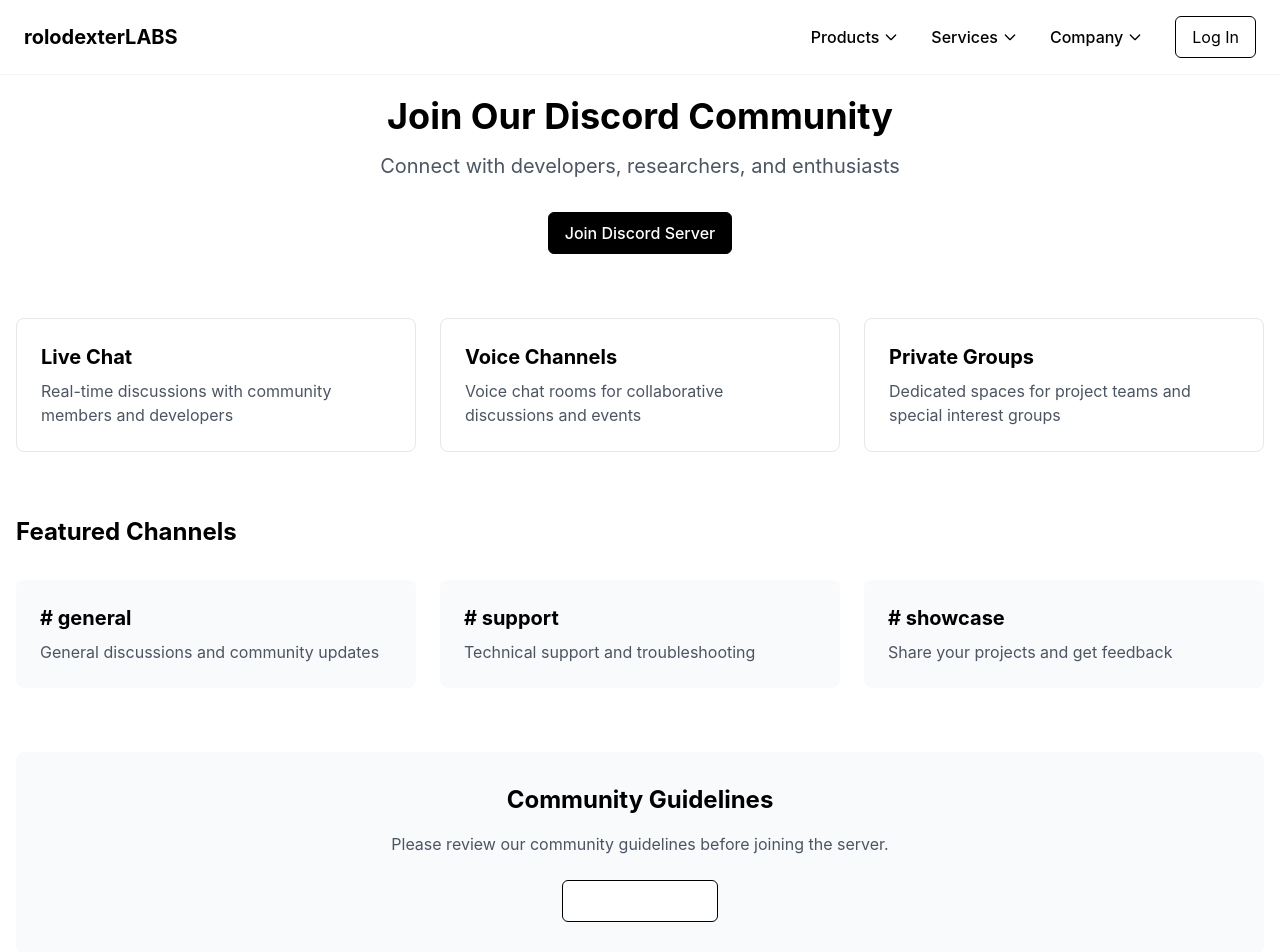
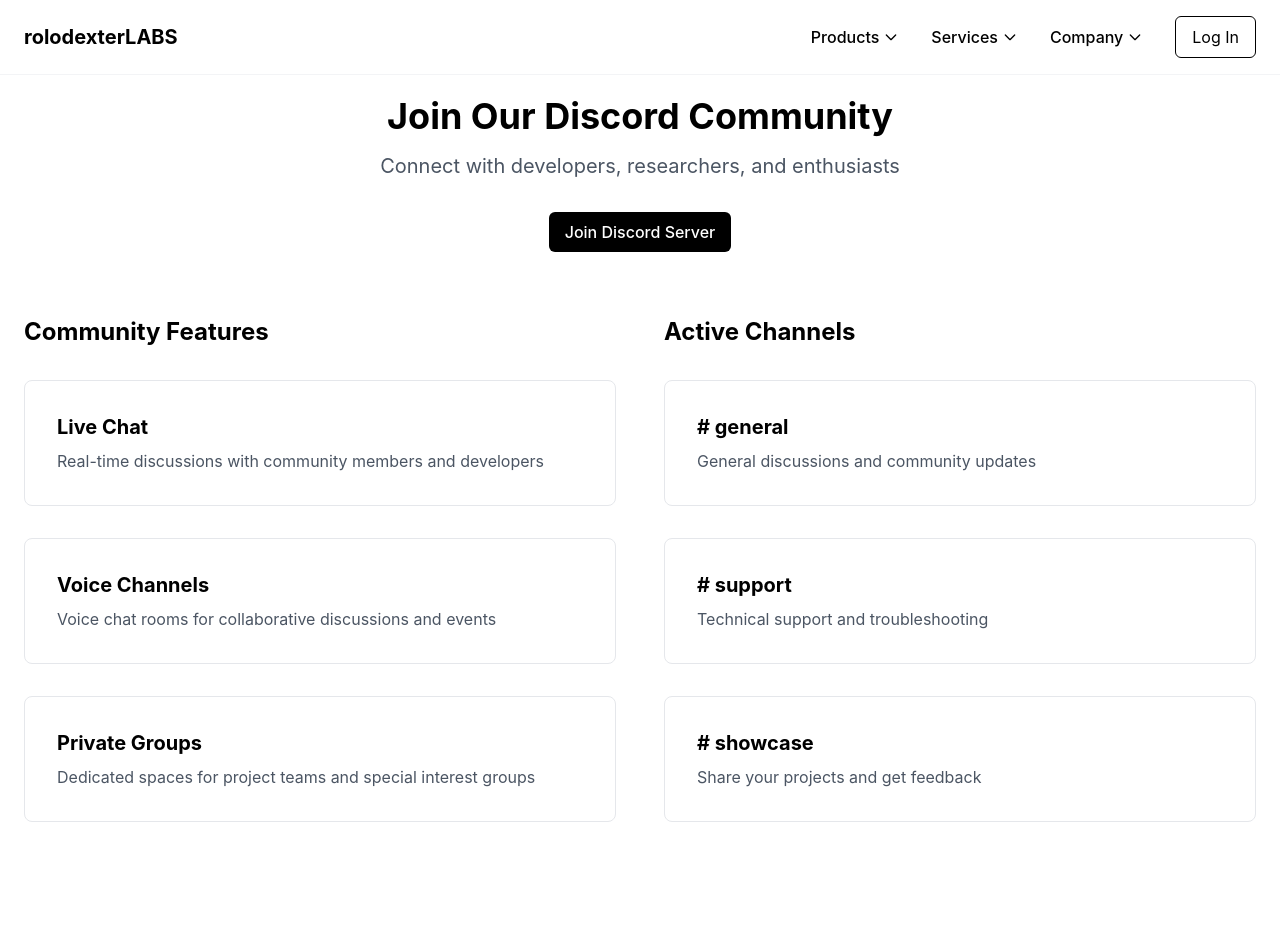
Before and after one commit to rolodexter/LABS-website, a Next.js app: page /community/discord in a window 1280 px wide. Shown: the top 952 px of the page. Built offline with nearby package versions, Linux system fonts and the light colour scheme.

Commit message:
Fix TypeScript error in Discord page by ensuring proper Button usage

```diff
--- a/pages/community/discord/index.tsx
+++ b/pages/community/discord/index.tsx
@@ -1,6 +1,7 @@
-import { Button, Card  } from '@/components/ui';
+import { Button, Card } from '@/components/ui';
 import Link from 'next/link';
 
+// Discord community page component
 export default function Discord() {
   const features = [
     {
@@ -17,6 +18,7 @@ export default function Discord() {
     }
   ];
 
+  // Channel definitions
   const channels = [
     {
       name: '# general',
@@ -33,59 +35,47 @@ export default function Discord() {
   ];
 
   return (
-    <div className="container mx-auto px-4 py-8 mt-16">
+    <div className="max-w-7xl mx-auto px-6 py-24">
       <div className="text-center mb-16">
-        <h1 className="text-4xl font-bold mb-4 text-black dark:text-white">Join Our Discord Community</h1>
-        <p className="text-xl text-gray-600 dark:text-gray-400 mb-8">
+        <h1 className="text-4xl font-bold mb-4">Join Our Discord Community</h1>
+        <p className="text-xl text-gray-600 mb-8">
           Connect with developers, researchers, and enthusiasts
         </p>
-        <Button
-          as="a"
+        <a
           href="https://discord.gg/N9V7N3sNwg"
           target="_blank"
           rel="noopener noreferrer"
-          className="bg-black dark:bg-white text-white dark:text-black border border-black dark:border-white hover:bg-white hover:text-black dark:hover:bg-black dark:hover:text-white"
         >
+          <Button variant="primary">
             Join Discord Server
           </Button>
+        </a>
       </div>
 
-      <div className="grid md:grid-cols-3 gap-6 mb-16">
+      <div className="grid md:grid-cols-2 gap-12 mb-16">
+        <div>
+          <h2 className="text-2xl font-bold mb-8">Community Features</h2>
+          <div className="space-y-8">
             {features.map((feature) => (
-          <Card key={feature.title} className="bg-white dark:bg-black border border-gray-200 dark:border-gray-800">
-            <h3 className="text-xl font-bold mb-2 text-black dark:text-white">{feature.title}</h3>
-            <p className="text-gray-600 dark:text-gray-400">{feature.description}</p>
+              <Card key={feature.title} variant="hover" padding="lg">
+                <h3 className="text-xl font-bold mb-2">{feature.title}</h3>
+                <p className="text-gray-600">{feature.description}</p>
               </Card>
-        ))}
-      </div>
-
-      <div className="mb-16">
-        <h2 className="text-2xl font-bold mb-8 text-black dark:text-white">Featured Channels</h2>
-        <div className="grid md:grid-cols-3 gap-6">
-          {channels.map((channel) => (
-            <div
-              key={channel.name}
-              className="p-6 bg-gray-50 dark:bg-gray-900 rounded-lg"
-            >
-              <h3 className="text-xl font-bold mb-2 text-black dark:text-white">{channel.name}</h3>
-              <p className="text-gray-600 dark:text-gray-400">{channel.description}</p>
-            </div>
             ))}
           </div>
         </div>
 
-      <div className="bg-gray-50 dark:bg-gray-900 p-8 rounded-lg text-center">
-        <h2 className="text-2xl font-bold mb-4 text-black dark:text-white">Community Guidelines</h2>
-        <p className="text-gray-600 dark:text-gray-400 mb-6">
-          Please review our community guidelines before joining the server.
-        </p>
-        <Button
-          as={Link}
-          href="/community/guidelines"
-          className="bg-white dark:bg-black text-black dark:text-white border border-black dark:border-white hover:bg-black hover:text-white dark:hover:bg-white dark:hover:text-black"
-        >
-          View Guidelines
-        </Button>
+        <div>
+          <h2 className="text-2xl font-bold mb-8">Active Channels</h2>
+          <div className="space-y-8">
+            {channels.map((channel) => (
+              <Card key={channel.name} variant="hover" padding="lg">
+                <h3 className="text-xl font-bold mb-2">{channel.name}</h3>
+                <p className="text-gray-600">{channel.description}</p>
+              </Card>
+            ))}
+          </div>
+        </div>
       </div>
     </div>
   );
```
Lines whose indentation alone changed are shown as unchanged.
